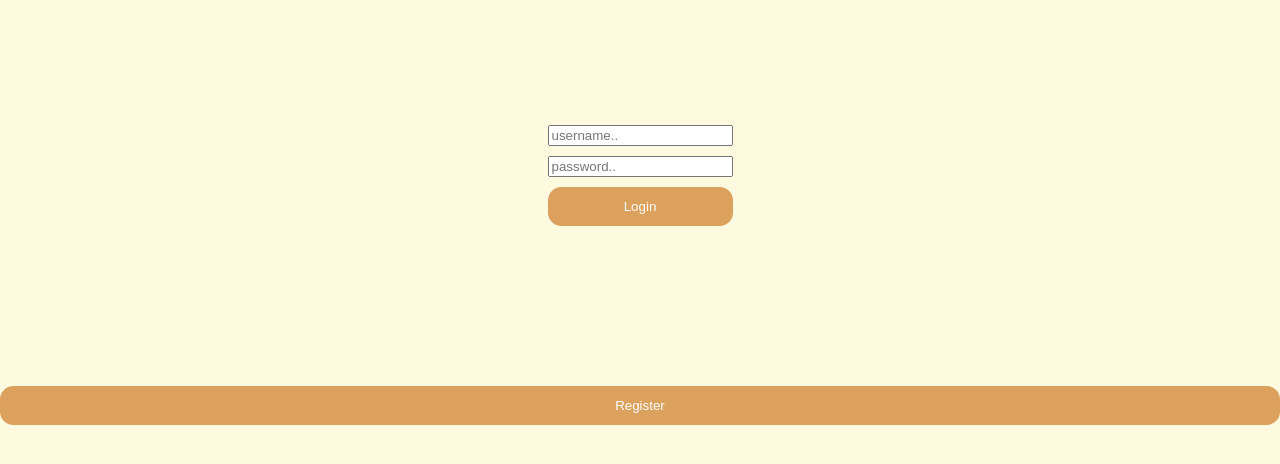
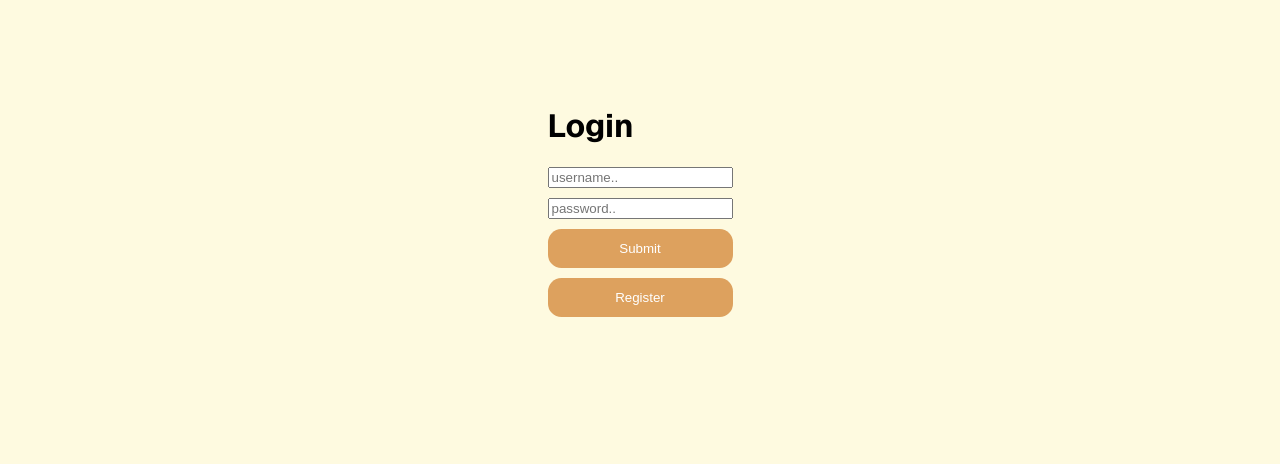
Before and after one commit to hamzahraihan/chat-frontend, a React (Vite) app: page / in a window 1280 px wide. Shown: the top 464 px of the page. Built offline with nearby package versions, Linux system fonts and the light colour scheme.

Commit message:
Update Login.tsx

```diff
--- a/src/app/auth/Login.tsx
+++ b/src/app/auth/Login.tsx
@@ -5,7 +5,8 @@ export default function LoginPage() {
   const { handleLogin, setPassword, setUsername, password, username } =
     useAuthContext();
   return (
-    <div className="auth-container">
+    <div className="">
+      <h1>Login</h1>
       <div className="auth-card">
         <input
           type="text"
@@ -19,7 +20,7 @@ export default function LoginPage() {
           onChange={(e) => setPassword(e.target.value)}
           placeholder="password.."
         />
-        <button onClick={handleLogin}>Login</button>
+        <button onClick={handleLogin}>Submit</button>
       </div>
     </div>
   );
```
